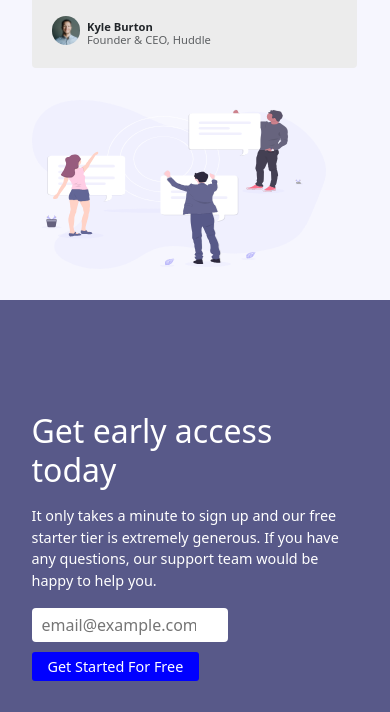
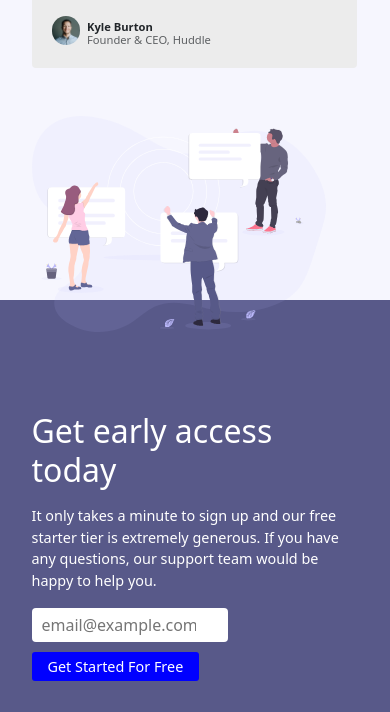
Before and after one commit to Virous77/Fylo-landing-page, a plain HTML site: page index.html in a window 390 px wide. Shown: the part 1347-2059 px from the top of the page. Drawn offline with nearby package versions, Linux system fonts and the light colour scheme.

Commit message:
updated second section image data

```diff
--- a/styles.css
+++ b/styles.css
@@ -275,14 +275,18 @@ ul li {
     margin-top: 2rem;
   }
 
+  .fylo-one {
+    height: 100vh;
+  }
+
   .third-conta {
     width: 100%;
   }
 
   .third-conta img {
     width: 90%;
-    height: 70%;
-    padding-bottom: 2rem;
+    height: 80%;
+    margin-top: 3rem;
   }
 
   .first-button {
```
